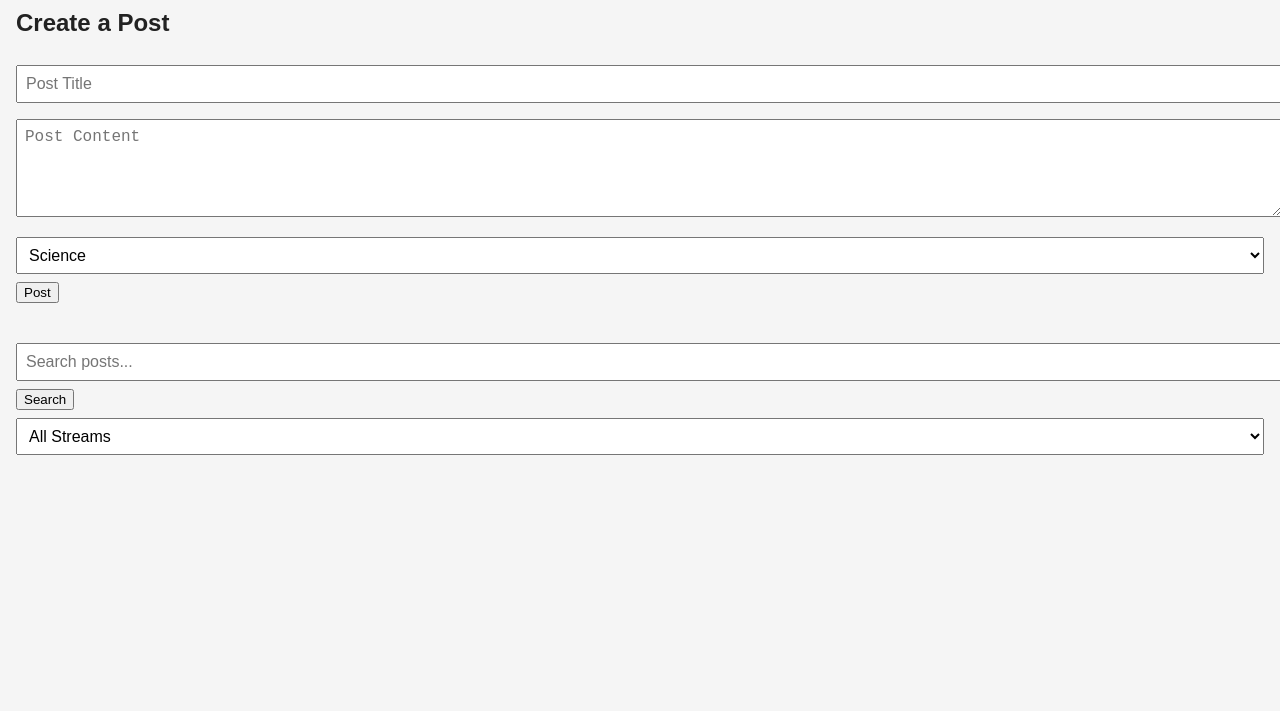
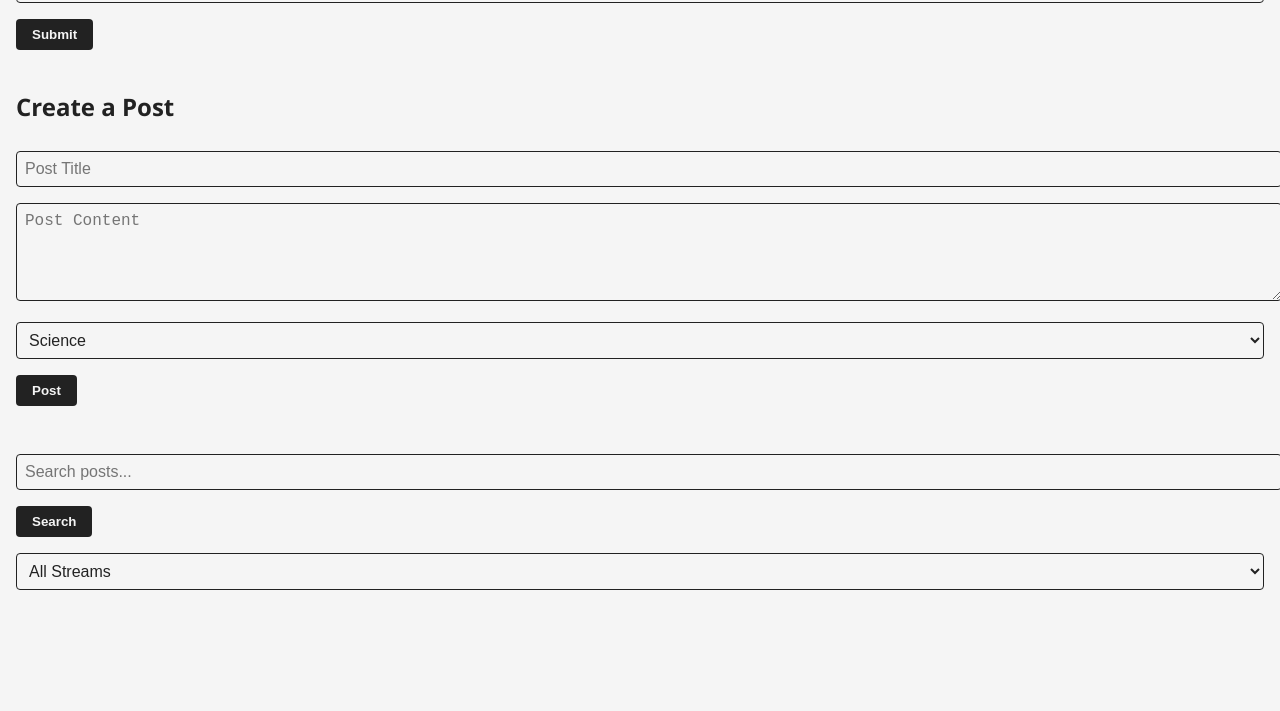
Before and after one commit to Roop3005/path-darshak, a plain HTML site: page index.html in a window 1280 px wide. Shown: the part 985-1696 px from the top of the page. Before the commit the page ends 1556 px from the top, so only its background shows below. Drawn offline with nearby package versions, Linux system fonts and the light colour scheme.

Commit message:
Update style.css

```diff
--- a/style.css
+++ b/style.css
@@ -8,7 +8,7 @@
 }
 
 body {
-  font-family: sans-serif;
+  font-family: 'Segoe UI', sans-serif;
   margin: 0;
   padding: 1rem;
   background-color: var(--bg);
@@ -23,14 +23,12 @@ body {
   position: relative;
   padding: 1rem;
 }
-
 .center-title {
   font-size: clamp(2rem, 5vw, 3rem);
   font-weight: bold;
   margin: 0 auto;
   text-align: center;
 }
-
 #darkToggle {
   position: absolute;
   right: 1rem;
@@ -56,7 +54,7 @@ body {
   overflow: hidden;
   white-space: nowrap;
   border-right: 3px solid #3498db;
-  animation: typing 3s steps(20) infinite, blink 0.5s step-end infinite alternate;
+  animation: typing 3s steps(20) infinite, blink 0.5s step-end infinite alternate, pulse 2s infinite;
 }
 @keyframes typing {
   0% { width: 0; }
@@ -66,16 +64,41 @@ body {
 @keyframes blink {
   50% { border-color: transparent; }
 }
+@keyframes pulse {
+  0% { transform: scale(1); }
+  50% { transform: scale(1.03); }
+  100% { transform: scale(1); }
+}
 
 input, select, textarea {
   margin: 0.5rem 0;
   padding: 0.5rem;
   width: 100%;
   font-size: 16px;
+  border: 1px solid var(--text);
+  border-radius: 4px;
+  background-color: transparent;
+  color: var(--text);
 }
 textarea {
   height: 80px;
 }
+button {
+  margin: 0.5rem 0;
+  padding: 0.5rem 1rem;
+  cursor: pointer;
+  background-color: var(--text);
+  color: var(--bg);
+  border: none;
+  border-radius: 4px;
+  font-weight: bold;
+  transition: background-color 0.3s ease;
+}
+button:hover {
+  background-color: #3498db;
+  color: #fff;
+}
+
 section {
   margin-bottom: 2rem;
 }
@@ -84,6 +107,13 @@ section {
   border: 1px solid var(--text);
   margin: 0.5rem 0;
   padding: 0.5rem;
+  border-radius: 6px;
+  background-color: rgba(0,0,0,0.03);
+  transition: transform 0.3s ease, box-shadow 0.3s ease;
+}
+#postFeed > div:hover {
+  transform: scale(1.02);
+  box-shadow: 0 4px 12px rgba(0,0,0,0.1);
 }
 .comment {
   margin-left: 1rem;
```
